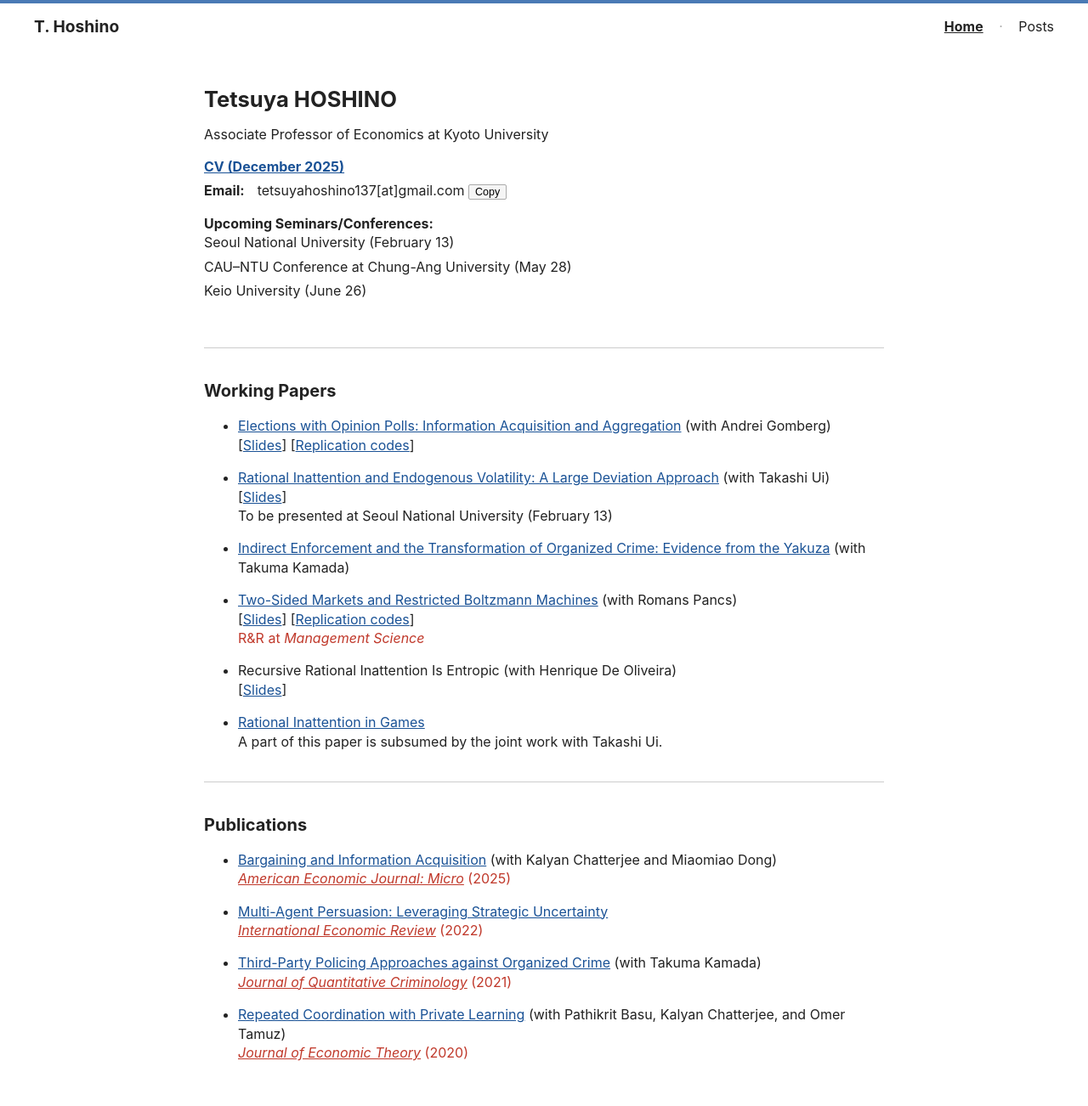
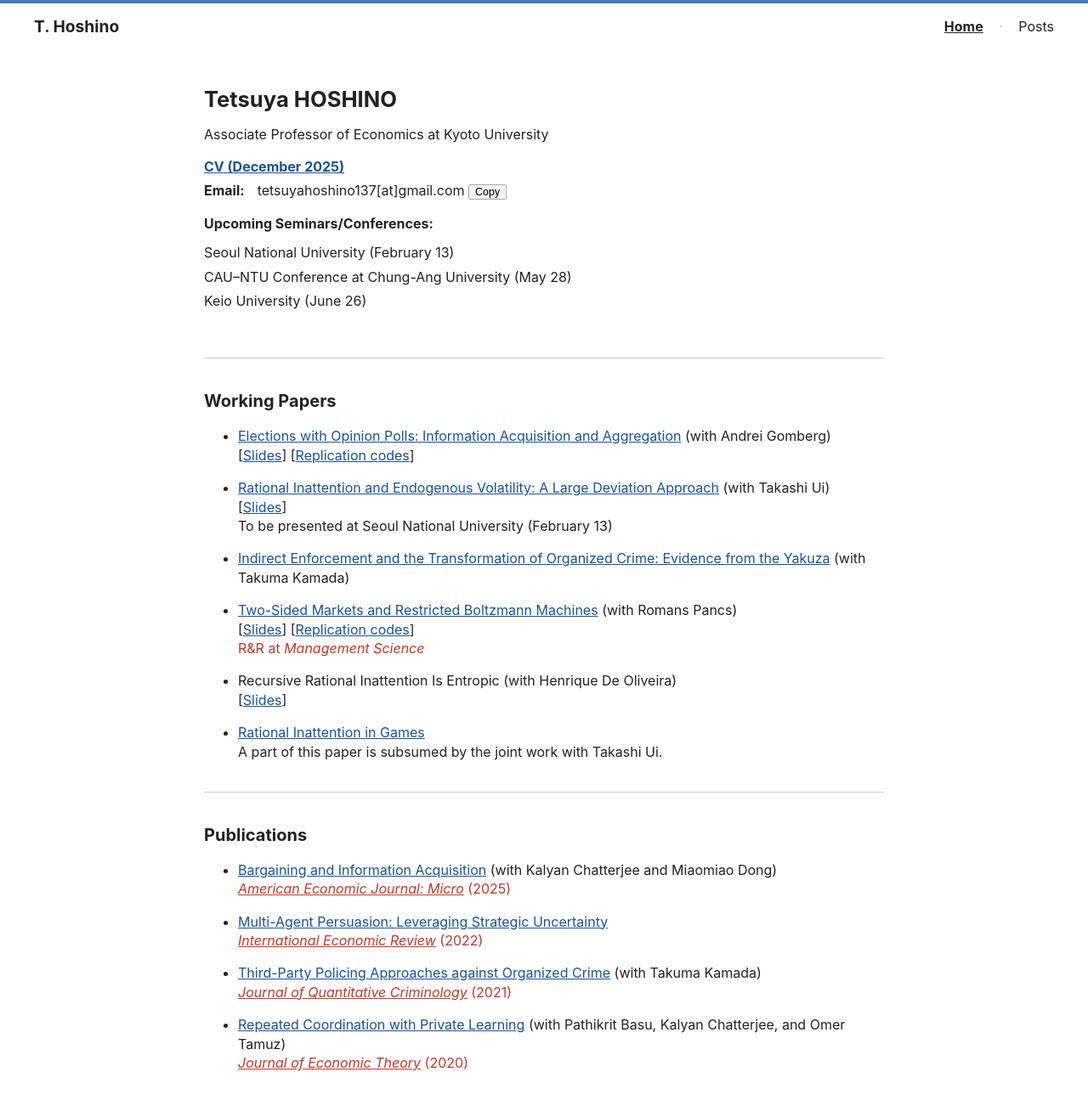
Before and after one commit to tetsuyahoshino137/tetsuyahoshino137.github.io, a Jekyll site: the page built from index.md, in a window 1280 px wide. Shown: the whole page at 85% size. Built offline with Jekyll 4.4.1, drawn with Linux system fonts in a browser that asks for light colours.

Commit message:
Update default.html

```diff
--- a/_layouts/default.html
+++ b/_layouts/default.html
@@ -103,6 +103,11 @@
       border-radius: 2px;
     }
 
+    .upcoming-title {
+      display: block;
+      margin-bottom: 12px;   /* increase as desired */
+    }
+
     .upcoming-list {
       margin: 8px 5px 16px 35px; /* Added more left margin (35px) and bottom spacing */
       padding: 0;
```
